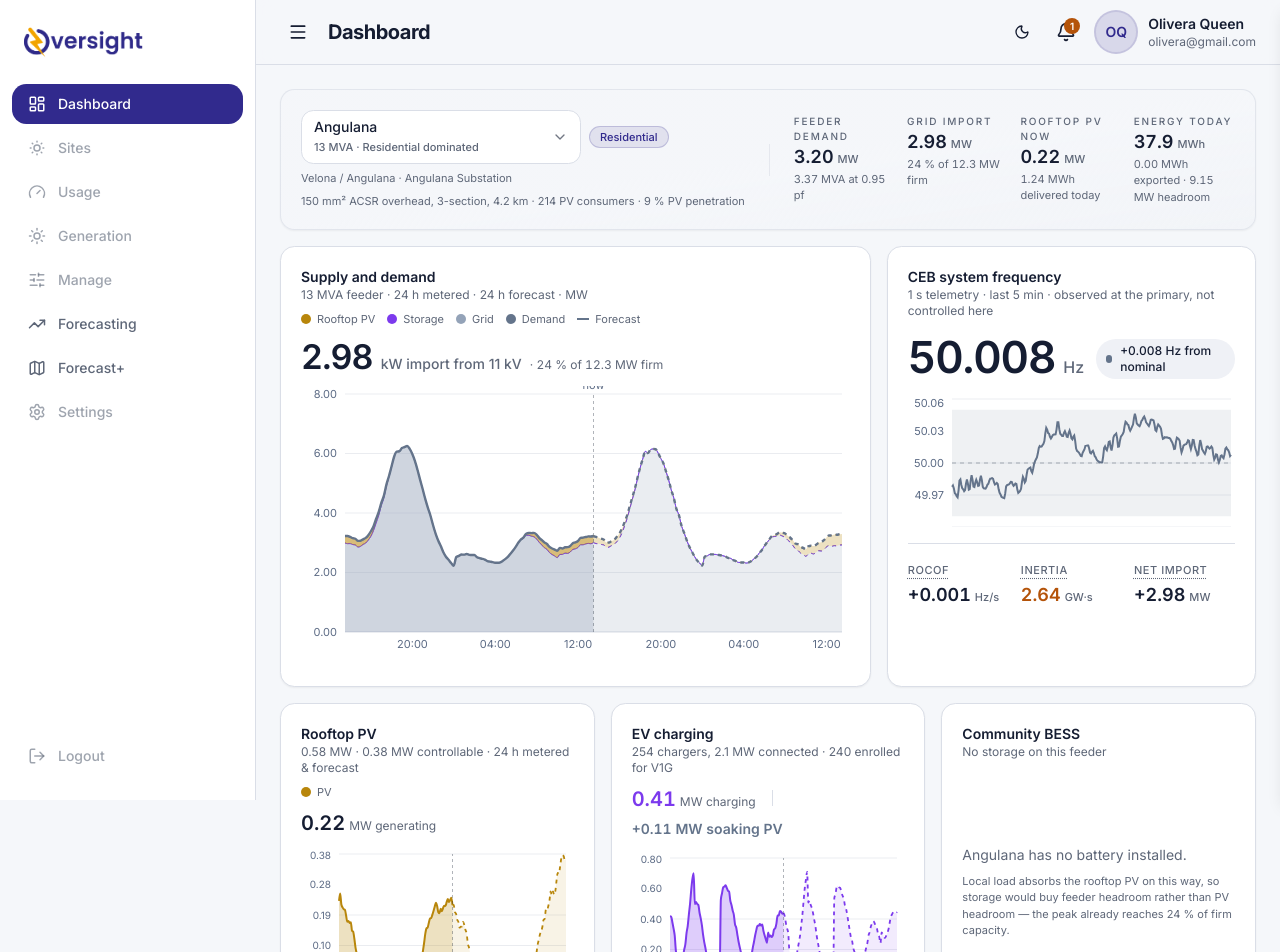
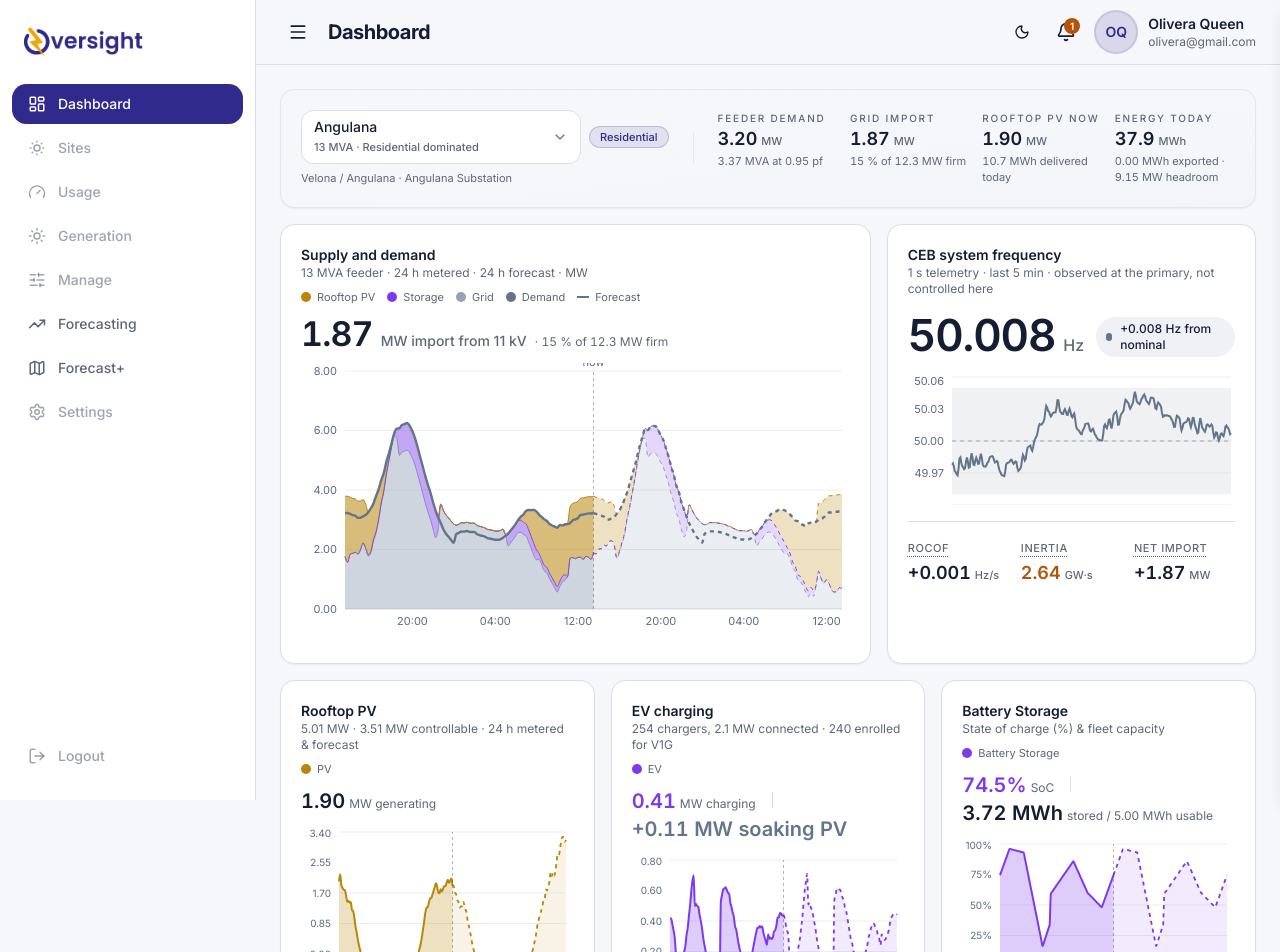
Before and after one commit to prabhashwarap/DERMS_Brainstrome, a React (Vite) app: page / in a window 1280 px wide. Shown: the top 952 px of the page. Built offline with nearby package versions, Linux system fonts and the light colour scheme.

Commit message:
refactor: update DER supply pipeline logic to treat battery and grid flows as positive values for stacked charting and increase base solar penetration across feeders.

```diff
--- a/src/components/ForecastPlusMap.tsx
+++ b/src/components/ForecastPlusMap.tsx
@@ -3,6 +3,7 @@ import { NodeDetailPanel, lecoAccountNumber, type MapNodeDetails } from "./NodeD
 import { Badge } from "@/components/ui/badge";
 import { formatPower, formatEnergy } from "@/lib/utils";
 import { useTheme } from "@/lib/useTheme";
+import { FEEDERS } from "@/pipeline/feeders";
 import {
   Zap,
   Cable,
@@ -437,20 +438,23 @@ const fallbackRoute = (sub: [number, number], t: [number, number]): Array<[numbe
 // Deterministic per-feeder forecast so aggregate stats are a real roll-up of
 // whatever is in scope (a single feeder, a CSC's feeders, a branch, or all).
 function feederMetrics(feederId: string): { peak: number; energy: number; peakHour: number; solar: number } {
+  const feeder = FEEDERS[feederId];
   if (feederId === "angulana" || feederId === "moratuwa_north_f2") {
-    // 13 MVA feeder · 0.95 PF · 0.52 load factor · 9% solar penetration
+    // 13 MVA feeder · 0.95 PF · 0.52 load factor · 78% solar penetration
     const peak = 13 * 0.95 * 0.52;
     const energy = peak * 24 * 0.52;
     const peakHour = 19;
-    const solar = peak * 0.09 * 5.5;
+    const solarPen = feeder?.solarPenetration ?? 0.78;
+    const solar = peak * solarPen * 5.5;
     return { peak, energy, peakHour, solar };
   }
   if (feederId === "katunayake" || feederId === "seeduwa_f2") {
-    // 22 MVA feeder · 0.95 PF · 0.58 load factor · 34% solar penetration
+    // 22 MVA feeder · 0.95 PF · 0.58 load factor · 72% solar penetration
     const peak = 22 * 0.95 * 0.58;
     const energy = peak * 24 * 0.58;
     const peakHour = 18;
-    const solar = peak * 0.34 * 5.5;
+    const solarPen = feeder?.solarPenetration ?? 0.72;
+    const solar = peak * solarPen * 5.5;
     return { peak, energy, peakHour, solar };
   }
   const h = hashStr(feederId);
@@ -458,8 +462,8 @@ function feederMetrics(feederId: string): { peak: number; energy: number; peakHo
   const loadFactor = 0.55 + ((h >> 3) % 26) / 100; // 0.55-0.80
   const energy = peak * 24 * loadFactor;
   const peakHour = 17 + ((h >> 5) % 4); // 17:00-20:00
-  // Behind-the-meter rooftop PV: penetration 5-35% of peak, ~5.5 solar-hours/day.
-  const solarPen = 0.05 + ((h >> 7) % 31) / 100;
+  // Behind-the-meter rooftop PV: penetration 60-85% of peak, ~5.5 solar-hours/day.
+  const solarPen = feeder?.solarPenetration ?? (0.60 + ((h >> 7) % 26) / 100);
   const solar = peak * solarPen * 5.5;
   return { peak, energy, peakHour, solar };
 }
--- a/src/components/dashboard/BatteryStorageChart.tsx
+++ b/src/components/dashboard/BatteryStorageChart.tsx
@@ -14,15 +14,14 @@ import { PanelHeader } from "./tiles";
 import { LKT_OFFSET_MIN, formatLKT } from "@/pipeline/calendar";
 import {
   hasStorage,
-  installedStorageMW,
   installedStorageMWh,
   solarPenetrationPct,
 } from "@/pipeline/system/fleet";
 import type { StackRow } from "@/lib/useBalance";
-import { cn, formatMW, formatMWh, formatSignedMW } from "@/lib/utils";
+import { cn, formatMW, formatMWh } from "@/lib/utils";
 import type { FeederModel, SystemTick } from "@/pipeline/system/types";
 
-const SOC_COLOR = "var(--status-normal)";
+const BESS_COLOR = "var(--src-battery)";
 
 export const BatteryStorageChart = memo(function BatteryStorageChart({
   rows,
@@ -48,8 +47,6 @@ export const BatteryStorageChart = memo(function BatteryStorageChart({
     return out;
   }, [rows]);
 
-  // SoC and power both come off the tick series. Recomputing the schedule here
-  // would let this chart and the supply stack disagree about the same battery.
   const chartData = useMemo(() => {
     return rows.map((r) => {
       const isPastOrNow = r.load !== undefined;
@@ -67,33 +64,24 @@ export const BatteryStorageChart = memo(function BatteryStorageChart({
   }, [rows]);
 
   const liveSocPct = tick.socPct;
-  const livePowerMW = tick.batteryMW ?? 0;
-  const ratedMW = installedStorageMW(feeder);
   const ratedMWh = installedStorageMWh(feeder);
-  // Energy still available to discharge, at the current state of charge.
   const availableMWh = (liveSocPct / 100) * ratedMWh;
-  // 2 % of rating: the unit's own auxiliaries, not a dispatch. Scaled to the
-  // unit, so the dead band means the same thing on any size of battery.
-  const deadbandMW = 0.02 * Math.max(ratedMW, 0.001);
-  const charging = livePowerMW < -deadbandMW;
-  const discharging = livePowerMW > deadbandMW;
 
-  // Most distribution feeders have no storage, and this is one of them.
-  // Drawing a flat 0 % state-of-charge trace would assert a cabinet exists and
-  // is dead flat; saying the slot is empty is both true and more useful, so the
-  // panel states what storage would buy this particular feeder instead.
   if (!hasStorage(feeder)) {
     return (
       <Card className="flex flex-col gap-3 p-5">
-        <PanelHeader title="Community BESS" note="No storage on this feeder" />
+        <PanelHeader title="Battery Storage" note="No storage on this feeder">
+          <div className="flex items-center gap-3 text-[11px] text-muted-foreground">
+            <span className="flex items-center gap-1.5">
+              <span className="h-2.5 w-2.5 rounded-full" style={{ background: BESS_COLOR }} />
+              <span>Battery Storage</span>
+            </span>
+          </div>
+        </PanelHeader>
         <div className="flex flex-1 flex-col justify-center gap-2 py-6">
           <p className="text-sm text-muted-foreground">
             {feeder.shortName} has no battery installed.
           </p>
-          {/* What storage would actually buy *this* feeder. On a high-PV way it
-              is curtailed energy; on a heavily loaded low-PV way it is
-              feeder headroom. Saying "PV has nowhere to go" on a feeder
-              that never curtails would be a confident falsehood. */}
           <p className="text-[11px] text-muted-foreground">
             {tick.curtailedMW > 0.03
               ? `${formatMW(
@@ -113,34 +101,33 @@ export const BatteryStorageChart = memo(function BatteryStorageChart({
   return (
     <Card className="flex flex-col gap-3 p-5">
       <PanelHeader
-        title="Community BESS"
-        note={`${ratedMW.toFixed(1)} MW / ${ratedMWh.toFixed(1)} MWh LFP at ${
-          feeder.substation
-        } · state of charge`}
-      />
+        title="Battery Storage"
+        note="State of charge (%) & fleet capacity"
+      >
+        <div className="flex items-center gap-3 text-[11px] text-muted-foreground">
+          <span className="flex items-center gap-1.5">
+            <span className="h-2.5 w-2.5 rounded-full" style={{ background: BESS_COLOR }} />
+            <span>Battery Storage</span>
+          </span>
+        </div>
+      </PanelHeader>
 
       <div className="flex flex-wrap items-baseline gap-x-4 gap-y-1">
         <div>
-          <span className="tnum text-xl font-semibold leading-none text-[var(--status-normal)]">
+          <span className="tnum text-xl font-semibold leading-none text-[var(--src-battery)]">
             {liveSocPct.toFixed(1)}%
           </span>
+          <span className="ml-1 text-xs text-muted-foreground">SoC</span>
+        </div>
+        <div className="h-4 w-px bg-border" aria-hidden />
+        <div>
+          <span className="tnum text-xl font-semibold leading-none text-foreground">
+            {formatMWh(availableMWh)} MWh
+          </span>
           <span className="ml-1 text-xs text-muted-foreground">
-            SoC · {formatMWh(availableMWh)} MWh
+            stored / {formatMWh(ratedMWh)} MWh usable
           </span>
         </div>
-        {(charging || discharging) && (
-          <>
-            <div className="h-4 w-px bg-border" aria-hidden />
-            <div>
-              <span className="tnum text-sm font-semibold leading-none text-foreground">
-                {formatMW(Math.abs(livePowerMW))} MW
-              </span>
-              <span className="ml-1 text-xs text-muted-foreground">
-                {charging ? "charging" : "discharging"}
-              </span>
-            </div>
-          </>
-        )}
       </div>
 
       <div className="h-[160px] w-full">
@@ -171,9 +158,9 @@ export const BatteryStorageChart = memo(function BatteryStorageChart({
             <Area
               type="monotone"
               dataKey="soc"
-              fill={SOC_COLOR}
+              fill={BESS_COLOR}
               fillOpacity={0.25}
-              stroke={SOC_COLOR}
+              stroke={BESS_COLOR}
               strokeWidth={2}
               isAnimationActive={false}
               connectNulls={false}
@@ -182,9 +169,9 @@ export const BatteryStorageChart = memo(function BatteryStorageChart({
             <Area
               type="monotone"
               dataKey="socForecast"
-              fill={SOC_COLOR}
+              fill={BESS_COLOR}
               fillOpacity={0.1}
-              stroke={SOC_COLOR}
+              stroke={BESS_COLOR}
               strokeDasharray="4 4"
               strokeWidth={1.8}
               isAnimationActive={false}
@@ -247,22 +234,24 @@ function BatteryTooltip({
         <tbody>
           <tr>
             <td className="pr-3 text-muted-foreground">State of charge</td>
-            <td className="text-right font-medium text-[var(--status-normal)]">
+            <td className="text-right font-medium text-[var(--src-battery)]">
               {soc.toFixed(1)} %
             </td>
           </tr>
           <tr>
-            <td className="pr-3 text-[11px] text-muted-foreground">Stored</td>
+            <td className="pr-3 text-[11px] text-muted-foreground">Available energy</td>
             <td className="text-right text-[11px] font-medium">{formatMWh(storedMWh)} MWh</td>
           </tr>
+          {Math.abs(power) > 0.01 && (
             <tr className="border-t border-border">
               <td className="pr-3 pt-1 text-[11px] font-medium">
                 {power < 0 ? "Charging" : "Discharging"}
               </td>
               <td className="pt-1 text-right text-[11px] font-medium">
-              {formatSignedMW(power)} MW
+                {formatMW(Math.abs(power))} MW
               </td>
             </tr>
+          )}
         </tbody>
       </table>
     </div>
--- a/src/components/dashboard/DashboardView.tsx
+++ b/src/components/dashboard/DashboardView.tsx
@@ -55,7 +55,7 @@ import { SolarToday } from "./SolarToday";
 import { EventsPanel } from "./EventsPanel";
 import { startOfLocalDay } from "@/pipeline/calendar";
 import { feederDayTotals } from "@/pipeline/system/derive";
-import { FEEDER_MODEL_LIST, feederModel, solarPenetrationPct } from "@/pipeline/system/fleet";
+import { FEEDER_MODEL_LIST, feederModel } from "@/pipeline/system/fleet";
 import type { FeederModel, SystemTick } from "@/pipeline/system/types";
 import { useStackSeries, useSystemTick } from "@/lib/useBalance";
 import { formatMW, formatMWh } from "@/lib/utils";
@@ -89,7 +89,7 @@ export function DashboardView({
         <FrequencyPanel tick={tick} trace={trace} />
       </div>
 
-      {/* Three DER status charts: rooftop PV, EV charging, and the BESS. */}
+      {/* Three DER status charts: rooftop PV, EV charging, and Battery Storage. */}
       <div className="grid grid-cols-1 gap-4 lg:grid-cols-3">
         <SolarExportChart rows={rows} now={now} tick={tick} feeder={feeder} />
         <EvChargingChart rows={rows} now={now} tick={tick} feeder={feeder} />
@@ -185,10 +185,7 @@ function FeederOverview({
           <span className="text-[11px] text-muted-foreground">
             {feeder.name} · {feeder.substation}
           </span>
-          <span className="text-[11px] text-muted-foreground">
-            {feeder.conductor}, {feeder.routeLengthKm} km · {feeder.pvConsumers} PV
-            consumers · {solarPenetrationPct(feeder).toFixed(0)} % PV penetration
-          </span>
+
         </div>
 
         {/* Separator — visual hierarchy between scope and metrics */}
--- a/src/components/dashboard/EvChargingChart.tsx
+++ b/src/components/dashboard/EvChargingChart.tsx
@@ -71,7 +71,14 @@ export const EvChargingChart = memo(function EvChargingChart({
         note={`${evChargerCount(feeder.ev)} chargers, ${evConnectedMW(feeder.ev).toFixed(
           1
         )} MW connected · ${feeder.ev.domesticChargers} enrolled for V1G`}
-      />
+      >
+        <div className="flex items-center gap-3 text-[11px] text-muted-foreground">
+          <span className="flex items-center gap-1.5">
+            <span className="h-2.5 w-2.5 rounded-full" style={{ background: EV_MANAGED_COLOR }} />
+            <span>EV</span>
+          </span>
+        </div>
+      </PanelHeader>
 
       <div className="flex flex-wrap items-baseline gap-x-4 gap-y-1">
         <div>
@@ -85,7 +92,7 @@ export const EvChargingChart = memo(function EvChargingChart({
           <>
             <div className="h-4 w-px bg-border" aria-hidden />
             <div>
-              <span className="tnum text-sm font-semibold leading-none text-[var(--status-normal)]">
+              <span className="tnum text-xl font-semibold leading-none text-[var(--status-normal)]">
                 {flexShiftMW > 0
                   ? `+${formatMW(flexShiftMW)} MW soaking PV`
                   : `${formatMW(flexShiftMW)} MW off the peak`}
--- a/src/components/dashboard/SupplyStack.tsx
+++ b/src/components/dashboard/SupplyStack.tsx
@@ -78,40 +78,51 @@ export const SupplyStack = memo(function SupplyStack({
 
   const chartRows = useMemo(() => {
     return rows.map((r) => {
-      // Grid and storage keep their sign. A charging battery and a back-feeding
-      // transformer are negative supply, and recharts stacks them below the
-      // axis — which is how every operator chart draws storage, and the only way
-      // the stack can still sum to the demand line.
-      const grid = r.grid ?? 0;
-      const battery = r.battery ?? 0;
+      const gridRaw = r.grid ?? 0;
+      const batteryRaw = r.battery ?? 0;
       const solar = Math.max(0, r.solar ?? 0);
-      const totalSupply = grid + battery + solar;
+
+      // Stack physical supply sources positively (>= 0) starting from Y = 0
+      const gridImport = Math.max(0, gridRaw);
+      const batteryDischarge = Math.max(0, batteryRaw);
+      const solarSupply = solar;
+      const totalSupply = gridImport + batteryDischarge + solarSupply;
 
       const isPastOrNow = r.load !== undefined;
       const isFutureOrNow = r.loadForecast !== undefined;
       const demandVal = r.load ?? r.loadForecast ?? 0;
+      const batteryCharge = Math.max(0, -batteryRaw);
+      const grossDemandVal = demandVal + batteryCharge;
       const spill = Math.max(0, r.solarPotential - solar);
+      const gridExport = Math.max(0, -gridRaw);
 
       return {
         ts: r.ts,
-        // Past stacked series
-        grid: isPastOrNow ? grid : undefined,
-        battery: isPastOrNow ? battery : undefined,
-        solar: isPastOrNow ? solar : undefined,
-        // Future stacked series
-        gridForecast: isFutureOrNow ? grid : undefined,
-        batteryForecast: isFutureOrNow ? battery : undefined,
-        solarForecast: isFutureOrNow ? solar : undefined,
+        // Past stacked series (positive supply)
+        grid: isPastOrNow ? gridImport : undefined,
+        battery: isPastOrNow ? batteryDischarge : undefined,
+        solar: isPastOrNow ? solarSupply : undefined,
+        // Future stacked series (positive supply)
+        gridForecast: isFutureOrNow ? gridImport : undefined,
+        batteryForecast: isFutureOrNow ? batteryDischarge : undefined,
+        solarForecast: isFutureOrNow ? solarSupply : undefined,
 
         // Demand lines
         load: isPastOrNow ? r.load : undefined,
         loadForecast: isFutureOrNow ? r.loadForecast : undefined,
+        grossLoad: isPastOrNow && batteryCharge > 0.01 ? grossDemandVal : undefined,
+        grossLoadForecast: isFutureOrNow && batteryCharge > 0.01 ? grossDemandVal : undefined,
 
         // Raw numbers for tooltips
-        rawGrid: grid,
-        rawBattery: battery,
+        rawGrid: gridRaw,
+        rawBattery: batteryRaw,
         rawSolar: solar,
+        gridImport,
+        gridExport,
+        batteryDischarge,
+        batteryCharge,
         demandVal,
+        grossDemandVal,
         supplyVal: totalSupply,
         spillVal: spill,
         transformerFlowVal: r.transformerFlow,
@@ -171,7 +182,7 @@ export const SupplyStack = memo(function SupplyStack({
           {formatMW(Math.abs(flowMW))}
         </span>
         <span className="text-sm font-medium text-muted-foreground">
-          kW {exporting ? "export to 11 kV" : "import from 11 kV"}
+          MW {exporting ? "export to 11 kV" : "import from 11 kV"}
         </span>
         <span className="tnum text-xs text-muted-foreground">
           · {loadingPct.toFixed(0)} % of {feeder.firmMW.toFixed(1)} MW firm
@@ -180,15 +191,8 @@ export const SupplyStack = memo(function SupplyStack({
 
       <div className="h-[280px] w-full">
         <ResponsiveContainer width="100%" height="100%">
-          {/* stackOffset="sign" is load-bearing. With the default offset each
-              series stacks on the running total *including* negatives, so once
-              the transformer reverses the PV band inherits a negative baseline
-              and paints itself below the axis — a chart stating that rooftop PV
-              generates negative power. "sign" stacks positives up from zero and
-              negatives down from zero, which is what they physically are. */}
           <AreaChart
             data={chartRows}
-            stackOffset="sign"
             margin={{ top: 8, right: 8, bottom: 4, left: 0 }}
           >
             <CartesianGrid stroke="var(--viz-grid)" vertical={false} />
@@ -327,7 +331,12 @@ interface TooltipPayload {
     rawGrid: number;
     rawBattery: number;
     rawSolar: number;
+    gridImport: number;
+    gridExport: number;
+    batteryDischarge: number;
+    batteryCharge: number;
     demandVal: number;
+    grossDemandVal: number;
     supplyVal: number;
     spillVal: number;
     transformerFlowVal: number;
@@ -353,7 +362,7 @@ function StackTooltip({
   const grid = rowData?.rawGrid ?? 0;
   const battery = rowData?.rawBattery ?? 0;
   const solar = rowData?.rawSolar ?? 0;
-  const supply = grid + battery + solar;
+  const batteryCharge = rowData?.batteryCharge ?? 0;
   const spill = rowData?.spillVal ?? 0;
   const transformerFlow = rowData?.transformerFlowVal ?? 0;
 
@@ -373,21 +382,29 @@ function StackTooltip({
       <table className="tnum w-full">
         <tbody>
           <tr>
-            <td className="pr-3 text-muted-foreground">Feeder demand</td>
+            <td className="pr-3 text-muted-foreground">Consumer demand</td>
             <td className="text-right font-medium">{formatMW(demand)} MW</td>
           </tr>
+          {batteryCharge > 0.01 && (
+            <tr>
+              <td className="pr-3 text-[11px] text-muted-foreground">Storage charging load</td>
+              <td className="text-right text-[11px] font-medium text-[var(--src-battery)]">
+                +{formatMW(batteryCharge)} MW
+              </td>
+            </tr>
+          )}
           <tr className="border-t border-border/50">
-            <td className="pr-3 text-[11px] text-muted-foreground">Rooftop PV</td>
+            <td className="pr-3 text-[11px] text-muted-foreground">Rooftop PV generation</td>
             <td className="text-right text-[11px] font-medium text-[var(--src-solar)]">
               {formatMW(solar)} MW
             </td>
           </tr>
           <tr>
-            <td className="pr-3 text-[11px] text-muted-foreground">Storage</td>
+            <td className="pr-3 text-[11px] text-muted-foreground">Storage output</td>
             <td className="text-right text-[11px] font-medium">{formatSignedMW(battery)} MW</td>
           </tr>
           <tr>
-            <td className="pr-3 text-[11px] text-muted-foreground">Grid</td>
+            <td className="pr-3 text-[11px] text-muted-foreground">Primary grid infeed</td>
             <td className="text-right text-[11px] font-medium">{formatSignedMW(grid)} MW</td>
           </tr>
           {spill > 0.03 && (
@@ -411,10 +428,12 @@ function StackTooltip({
           </tr>
           <tr>
             <td className="pr-3 pt-0.5 text-[11px] text-muted-foreground">
-              {transformerFlow < 0 ? "Exporting to the primary" : "Importing from the primary"}
+              {transformerFlow < 0 ? "Exporting to the primary grid" : "Importing from the primary grid"}
             </td>
             <td className="pt-0.5 text-right text-[11px] text-muted-foreground">
-              {formatMW(supply)} MW supplied
+              {transformerFlow < 0
+                ? `${formatMW(Math.abs(transformerFlow))} MW back-feed`
+                : `${formatMW(transformerFlow)} MW imported`}
             </td>
           </tr>
         </tbody>
--- a/src/pipeline/ingest.ts
+++ b/src/pipeline/ingest.ts
@@ -130,7 +130,7 @@ export function loadFeederHistory(feeder: Feeder, opts: HistoryOptions): Reading
   const peakMW = capacityMW(feeder) * (feeder.profile === "industrial" ? 0.66 : 0.6);
   // Rooftop PV is sized against the feeder's own peak and is deliberately
   // strong enough to create a visible midday dip on higher-penetration feeders.
-  const solarPeak = peakMW * Math.min(0.4, feeder.solarPenetration * 1.4 + 0.06);
+  const solarPeak = peakMW * feeder.solarPenetration * 0.85;
 
   const readings: Reading[] = [];
   let tempAnom = 0;
--- a/src/pipeline/system/types.ts
+++ b/src/pipeline/system/types.ts
@@ -37,7 +37,7 @@ export type SourceId = (typeof SOURCE_ORDER)[number];
 
 export const SOURCE_LABEL: Record<SourceId, string> = {
   solar: "Rooftop PV",
-  battery: "Storage",
+  battery: "Battery Storage",
   grid: "Grid infeed",
 };
 
```
Also changed, not shown: src/pipeline/feeders.ts (+10 -10 lines), src/pipeline/system/fleet.ts (+21 -25 lines). Lines whose indentation alone changed are shown as unchanged.
